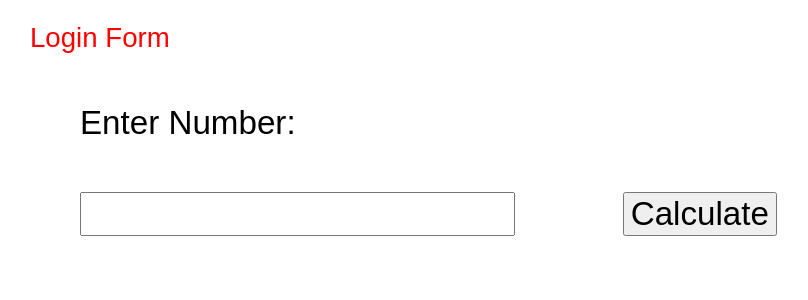
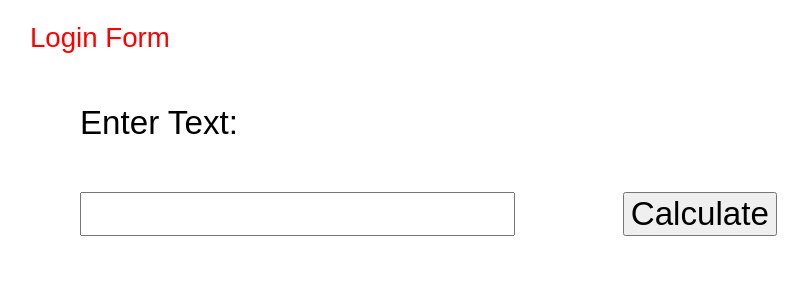
Before and after one commit to fouzan2/django, a Django app: page / in a window 1280 px wide. Shown: the part 324-624 px from the top of the page, without its empty margins (120-928 px from the left). Run offline with Django 4.2, Linux system fonts and the light colour scheme.

Commit message:
changings

```diff
--- a/Project1/myapp/templates/index.html
+++ b/Project1/myapp/templates/index.html
@@ -34,8 +34,8 @@
 
     <form method="POST">
         {% csrf_token %}
-        <label for="number">Enter Number: </label><br>
-        <input type="number" id="number" name="number">
+        <label for="text">Enter Text: </label><br>
+        <input type="text" id="text" name="text">
         <button type="submit">Calculate</button>
         <h2>{{result}}</h2>
     </form>
--- a/Project1/myapp/views.py
+++ b/Project1/myapp/views.py
@@ -4,13 +4,13 @@ from .models import Person
 # Create your views here.
 
 
+
 def welcome(request):
     result = None
 
     if request.method == "POST":
-        mynum = int(request.POST["number"])
-        mynum1 = int(request.POST["number"])
-        result = mynum * 99
+        mynum = str(request.POST["text"])
+        result = mynum
 
         myinstance = Person(userinputvalue=mynum, mycalcvalue=result)
         myinstance.save()
--- a/mydjango/pyvenv.cfg
+++ b/mydjango/pyvenv.cfg
@@ -2,4 +2,4 @@ home = C:\Users\hp
 include-system-site-packages = false
 version = 3.11.2
 executable = C:\Users\hp\python.exe
-command = C:\Users\hp\python.exe -m venv D:\AI Course\AI Course\Labs\Django\django1\mydjango
+command = C:\Users\hp\python.exe -m venv D:\AI Course\AI Course\Labs\Django\django\mydjango
```
Also changed, not shown: 1 other file.
